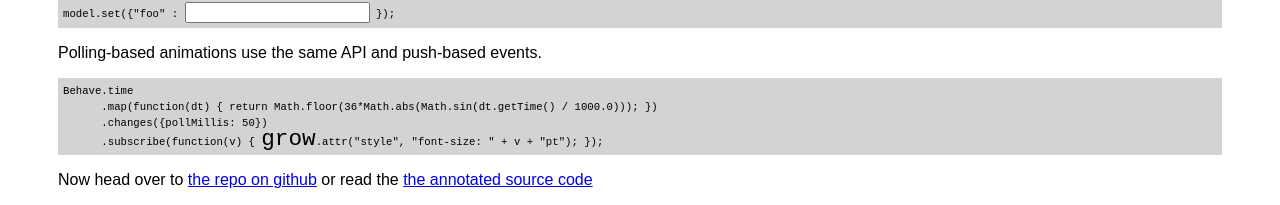
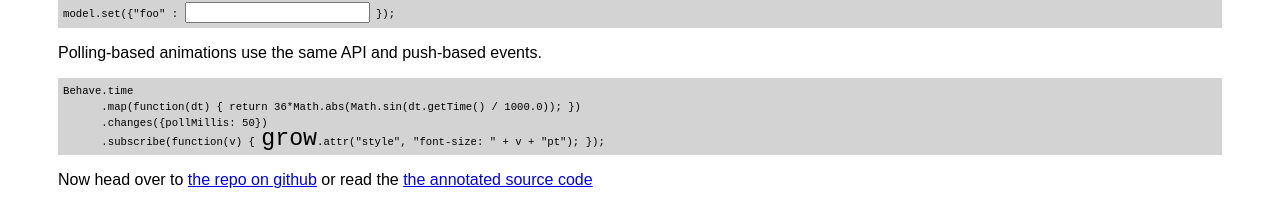
Before and after one commit to kennknowles/behave.js, a plain HTML site: page index.html in a window 1280 px wide. Shown: the part 676-881 px from the top of the page. Drawn offline with Linux system fonts and the light colour scheme.

Commit message:
No need for floor

```diff
--- a/index.html
+++ b/index.html
@@ -24,7 +24,7 @@
 
       // Fluent demo
       Behave.time
-      .map(function(datetime) { return Math.floor(36*Math.abs(Math.sin(datetime.getTime() / 1000.0))); })
+      .map(function(datetime) { return 36*Math.abs(Math.sin(datetime.getTime() / 1000.0)); })
       .changes({pollMillis: 50})
       .subscribe(function(v) { $("#fluent-sink").attr("style", "font-size: " + v +"pt"); });
       });
@@ -82,7 +82,7 @@ model.set({"foo" : <input type="text" id="backbone-input" /> });
 
 <pre>
 Behave.time
-      .map(function(dt) { return Math.floor(36*Math.abs(Math.sin(dt.getTime() / 1000.0))); })
+      .map(function(dt) { return 36*Math.abs(Math.sin(dt.getTime() / 1000.0)); })
       .changes({pollMillis: 50})
       .subscribe(function(v) { <span id="fluent-sink">grow</span>.attr("style", "font-size: " + v + "pt"); });
 </pre>
```
